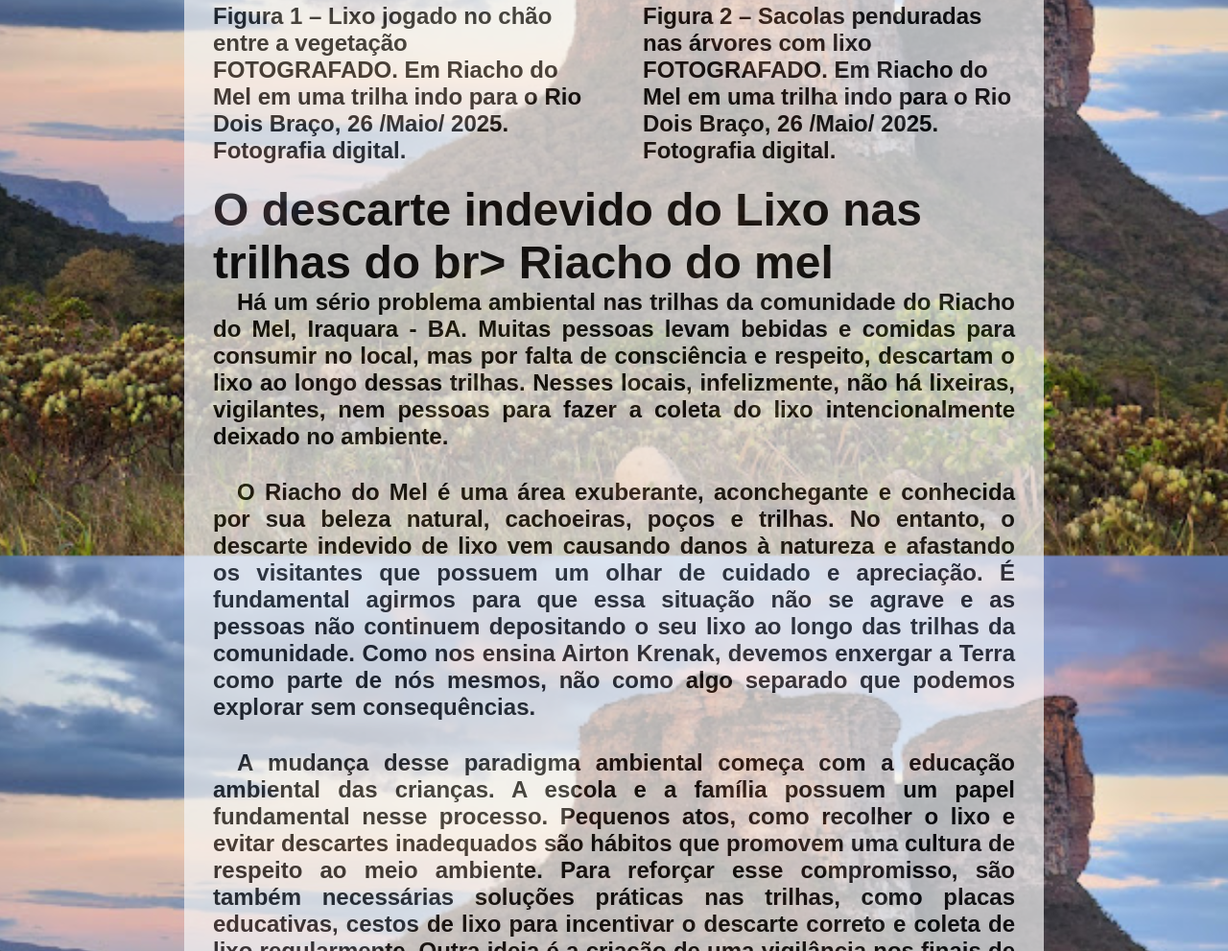
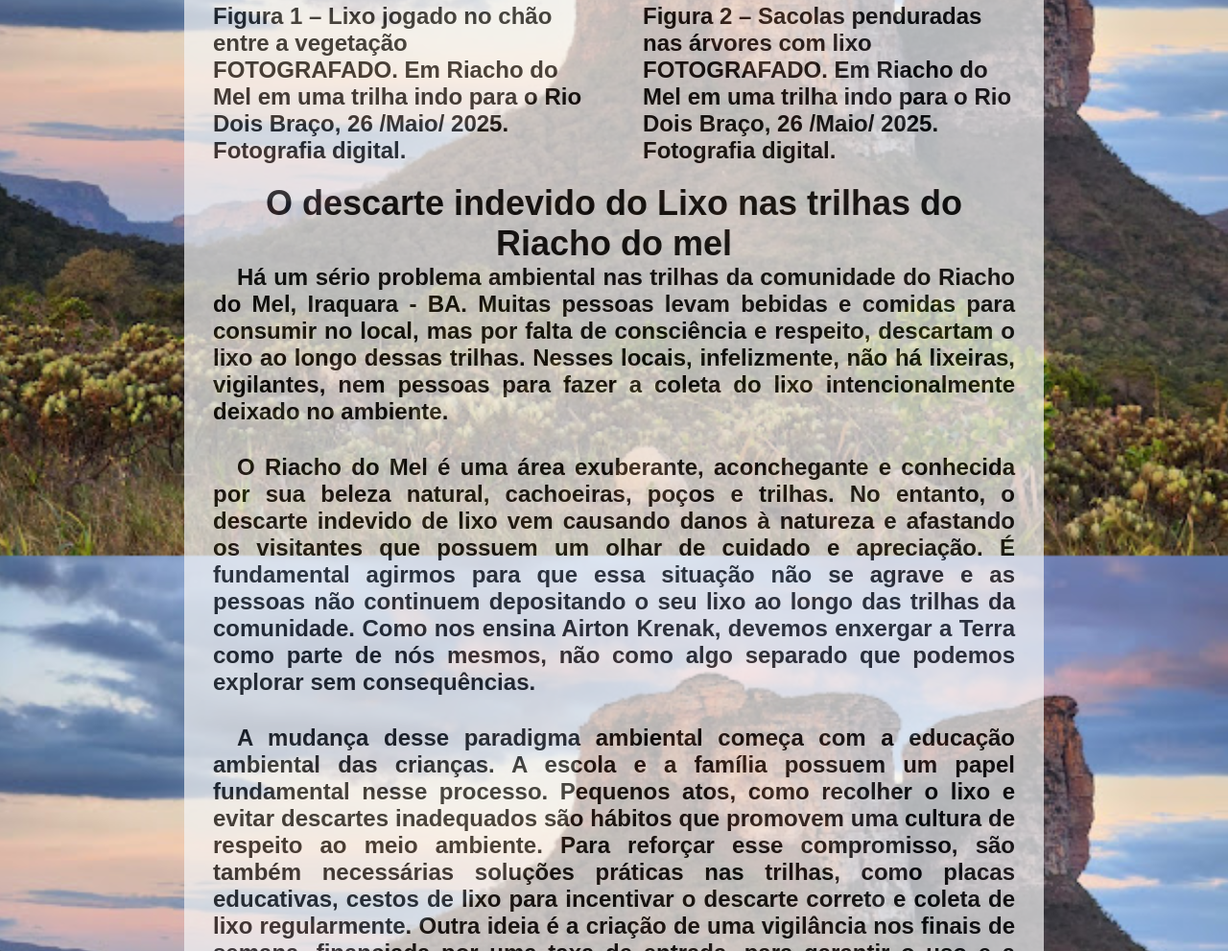
Before and after one commit to murilomatutino/dia-meio-ambiente, a plain HTML site: page index.html in a window 1280 px wide. Shown: the part 1021-2012 px from the top of the page at 96% size. Drawn offline with Linux system fonts and the light colour scheme.

Commit message:
retirei o br
o br tava aparecendo no site não estava fechado tava assim: br> e não assim:<br>

```diff
--- a/index.html
+++ b/index.html
@@ -32,7 +32,8 @@
                     </figcaption>
                 </figure>
             </div>
-                <h1>O descarte indevido do Lixo nas trilhas do br> Riacho do mel</h1>
+
+                <h2>O descarte indevido do Lixo nas trilhas do Riacho do mel</h2>
 
             <p>Há um sério problema ambiental nas trilhas da comunidade do Riacho do Mel,
             Iraquara - BA. Muitas pessoas levam bebidas e comidas para consumir no local, mas por
```
